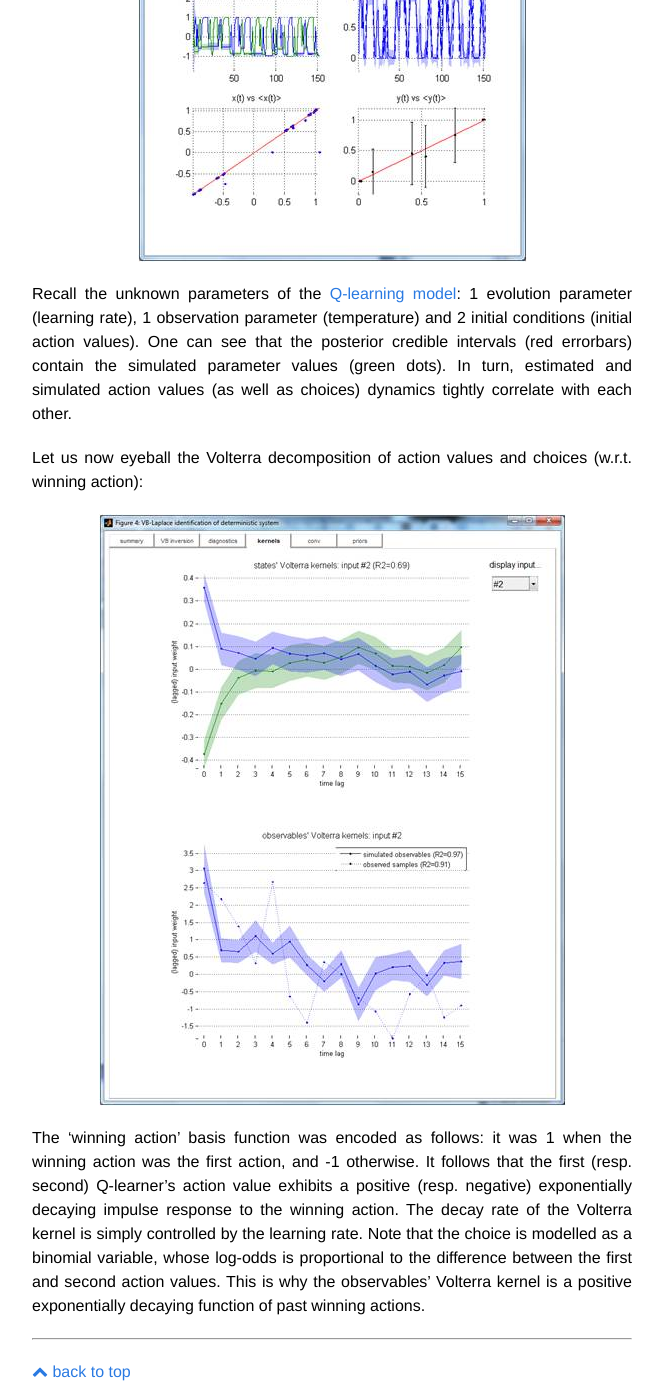
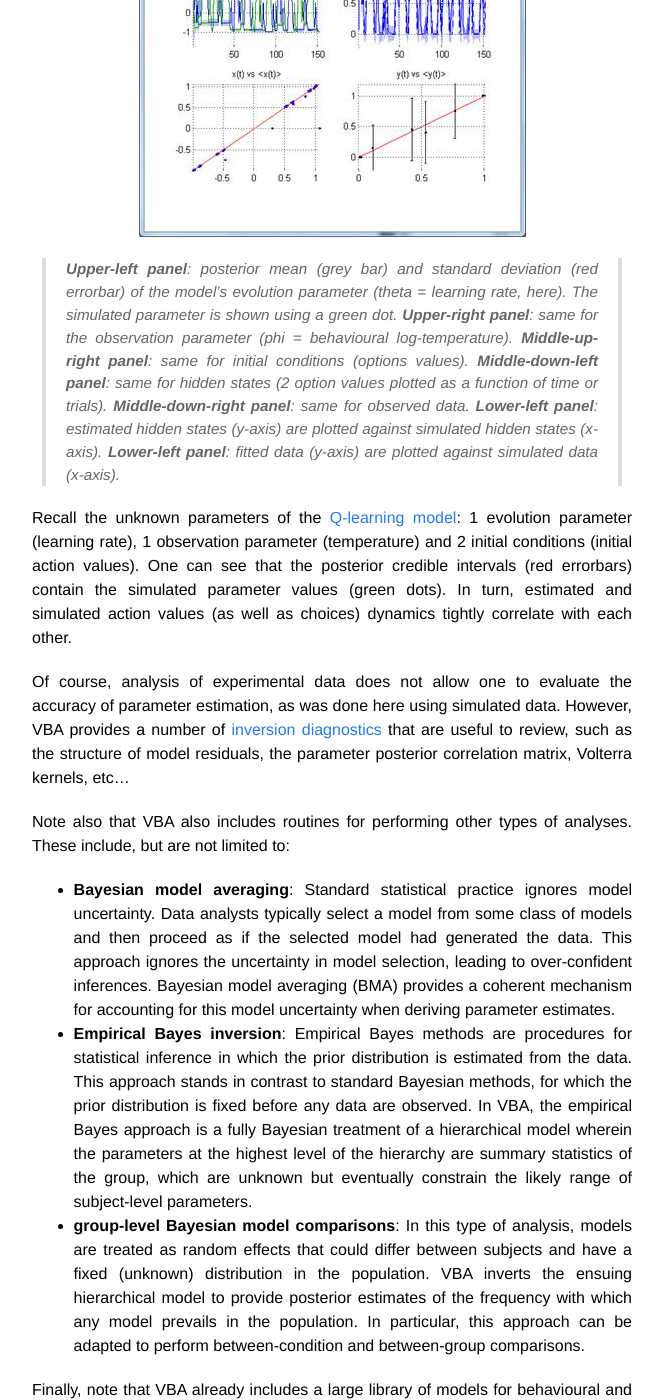
Before and after one commit to MBB-team/VBA-toolbox, a Jekyll site: the page built from _wiki/Fast-demo-Q-learning-model.md, in a window 1280 px wide and 1400 px high, scrolled down 3089 px. Shown: the whole window, without its empty margins (308-971 px from the left). Built offline with Jekyll 4.4.1, drawn with Linux system fonts in a browser that asks for light colours; nearby versions of some CDN libraries; some of the changed text lies outside the part shown.

Commit message:
Update Fast-demo-Q-learning-model.md

```diff
--- a/_wiki/Fast-demo-Q-learning-model.md
+++ b/_wiki/Fast-demo-Q-learning-model.md
@@ -102,15 +102,21 @@ Below are graphical outputs of the demonstration script. First, let us focus on
 
 On can see how the agent's behavioural response changes according to the feedback he receives. In brief, the Q-learner is tracking the winning option (which effectively varies over time).
 
-Graphical outputs (parameter estimation, model accuracy, inversion diagnostics, convergence, etc...) of the VBA model inversion are described [elsewhere]({{ site.baseurl }}/wiki/VBA-graphical-output) goes through all of them for this demo). Now let us check how accurate the model inversion was:
+All VBA's graphical outputs (parameter estimation, model accuracy, inversion diagnostics, convergence, etc...), for this particular example, are described [here]({{ site.baseurl }}/wiki/VBA-graphical-output). Now let us check how accurate the model inversion was:
 
 ![]({{ site.baseurl }}/images/wiki/demo1/demo1_2.jpg)
+
+> **Upper-left panel**: posterior mean (grey bar) and standard deviation (red errorbar) of the model's evolution parameter (theta = learning rate, here). The simulated parameter is shown using a green dot. **Upper-right panel**: same for the observation parameter (phi = behavioural log-temperature). **Middle-up-right panel**: same for initial conditions (options values). **Middle-down-left panel**: same for hidden states (2 option values plotted as a function of time or trials). **Middle-down-right panel**: same for observed data. **Lower-left panel**: estimated hidden states (y-axis) are plotted against simulated hidden states (x-axis). **Lower-left panel**: fitted data (y-axis) are plotted against simulated data (x-axis).
 
 Recall the unknown parameters of the [Q-learning model]({{ site.baseurl }}/wiki/Structure-of-VBA's-generative-model): 1 evolution parameter (learning rate), 1 observation parameter (temperature) and 2 initial conditions (initial action values).
 One can see that the posterior credible intervals (red errorbars) contain the simulated parameter values (green dots). In turn, estimated and simulated action values (as well as choices) dynamics tightly correlate with each other.
 
-Let us now eyeball the Volterra decomposition of action values and choices (w.r.t. winning action):
+Of course, analysis of experimental data does not allow one to evaluate the accuracy of parameter estimation, as was done here using simulated data. However, VBA provides a number of [inversion diagnostics]({{ site.baseurl }}/wiki/VBA-output-structure) that are useful to review, such as the structure of model residuals, the parameter posterior correlation matrix, Volterra kernels, etc...
 
-![]({{ site.baseurl }}/images/wiki/demo1/demo1_3.jpg)
+Note also that VBA also includes routines for performing other types of analyses. These include, but are not limited to:
 
-The 'winning action' basis function was encoded as follows: it was 1 when the winning action was the first action, and -1 otherwise. It follows that the first (resp. second) Q-learner's action value exhibits a positive (resp. negative) exponentially decaying impulse response to the winning action. The decay rate of the Volterra kernel is simply controlled by the learning rate. Note that the choice is modelled as a binomial variable, whose log-odds is proportional to the difference between the first and second action values. This is why the observables' Volterra kernel is a positive exponentially decaying function of past winning actions.
+- **Bayesian model averaging**: Standard statistical practice ignores model uncertainty. Data analysts typically select a model from some class of models and then proceed as if the selected model had generated the data. This approach ignores the uncertainty in model selection, leading to over-confident inferences. Bayesian model averaging (BMA) provides a coherent mechanism for accounting for this model uncertainty when deriving parameter estimates.
+- **Empirical Bayes inversion**: Empirical Bayes methods are procedures for statistical inference in which the prior distribution is estimated from the data. This approach stands in contrast to standard Bayesian methods, for which the prior distribution is fixed before any data are observed. In VBA, the empirical Bayes approach is a fully Bayesian treatment of a hierarchical model wherein the parameters at the highest level of the hierarchy are summary statistics of the group, which are unknown but eventually constrain the likely range of subject-level parameters.
+- **group-level Bayesian model comparisons**: In this type of analysis, models are treated as random effects that could differ between subjects and have a fixed (unknown) distribution in the population. VBA inverts the ensuing hierarchical model to provide posterior estimates of the frequency with which any model prevails in the population. In particular, this approach can be adapted to perform between-condition and between-group comparisons.
+
+Finally, note that VBA already includes a large library of models for behavioural and neurophysiological data...
```
